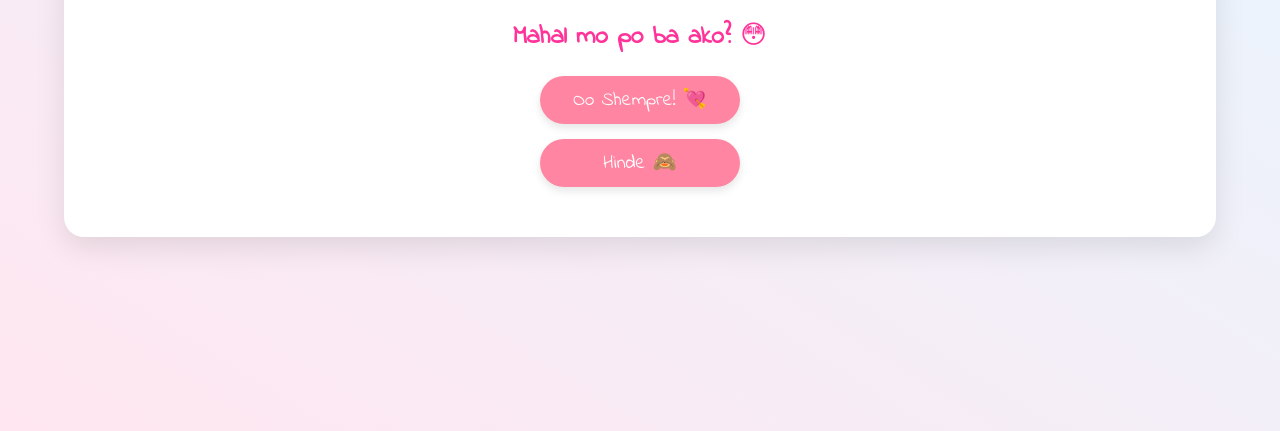
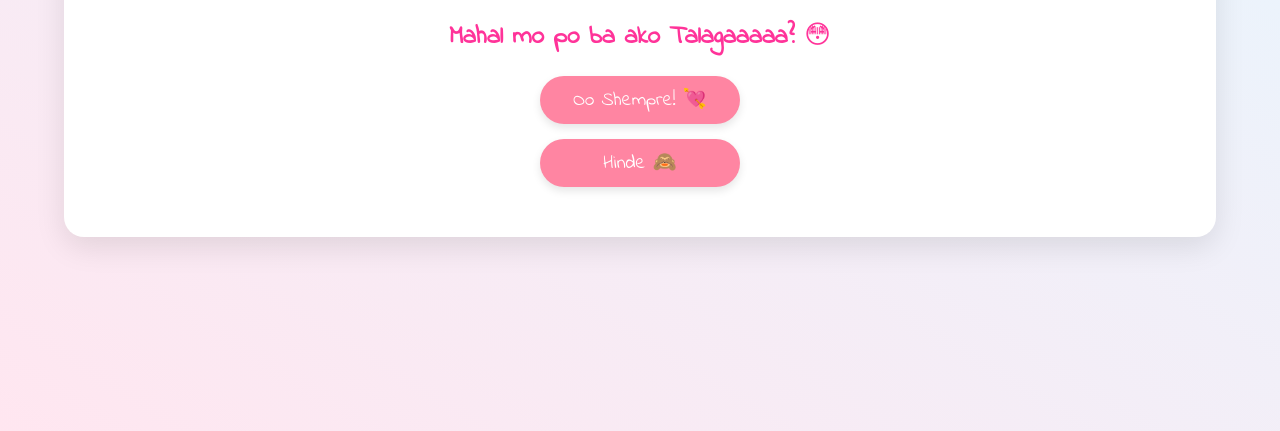
Before and after one commit to Ranga428/ILYBB, a plain HTML site: page index.html in a window 1280 px wide. Shown: the part 369-800 px from the top of the page. Drawn offline with Linux system fonts and the light colour scheme.

Commit message:
COMMITTED SA KANYA 1

```diff
--- a/index.html
+++ b/index.html
@@ -15,7 +15,7 @@
       May importanteng tanong po akoooo...
     </p>
 
-    <h2 class="question">Mahal mo po ba ako? 😳</h2>
+    <h2 class="question">Mahal mo po ba ako Talagaaaaa? 😳</h2>
 
     <div class="love-buttons">
       <button id="yesBtn" onclick="showLove()">Oo Shempre! 💘</button>
```
